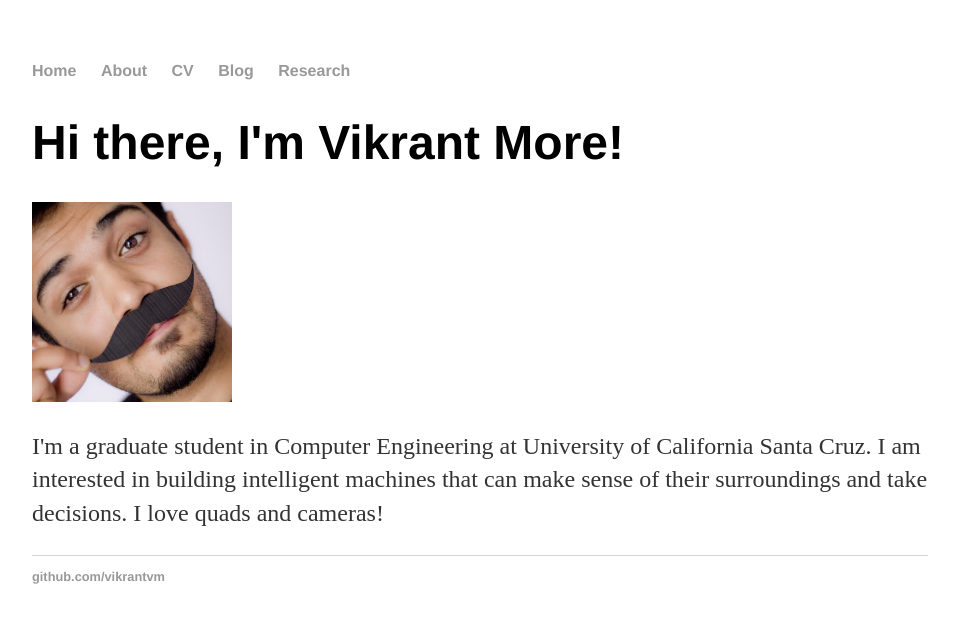
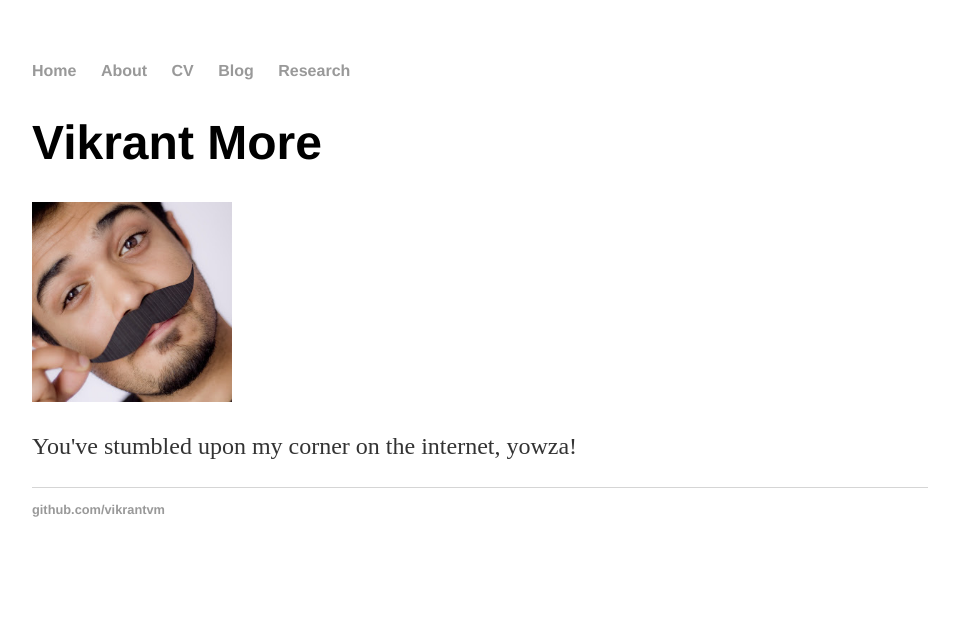
Before and after one commit to vikrantvm/vikrantvm.github.io, a Jekyll site: the page built from index.html, in a window 1280 px wide. Shown: the top 623 px of the page, without its empty margins (160-1119 px from the left). Built offline with Jekyll 4.4.1, drawn with Linux system fonts in a browser that asks for light colours.

Commit message:
Update index.html

```diff
--- a/index.html
+++ b/index.html
@@ -4,7 +4,7 @@ title: Vikrant More
 ---
 
 		<div class="blurb">
-			<h1>Hi there, I'm Vikrant More!</h1>
+			<h1>Vikrant More</h1>
 			<img src="/images/vikrant.jpg" alt="Vikrant" height="200" width="200">
-			<p>I'm a graduate student in Computer Engineering at University of California Santa Cruz. I am interested in building intelligent machines that can make sense of their surroundings and take decisions. I love quads and cameras!</p>
+			<p>You've stumbled upon my corner on the internet, yowza!</p>
 		</div>
```
